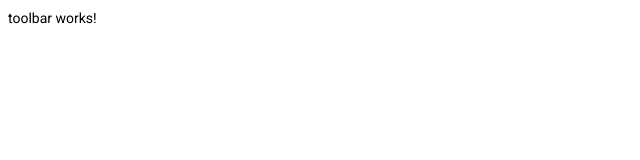
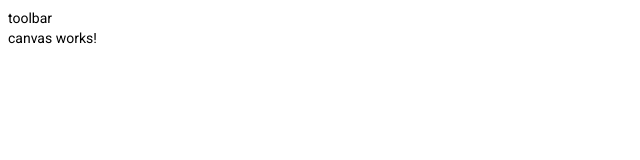
Before and after one commit to nilCux/architecture-logicielle, an Angular app: page / in a window 1280 px wide. Shown: the top 160 px of the page, without its empty margins (0-640 px from the left). Built offline with nearby package versions, Linux system fonts and the light colour scheme.

Commit message:
Add canvas component

```diff
--- a/src/app/app.component.html
+++ b/src/app/app.component.html
@@ -1,3 +1,3 @@
 <app-toolbar></app-toolbar>
-
+<app-canvas></app-canvas>
 <router-outlet></router-outlet>
--- a/src/app/app.module.ts
+++ b/src/app/app.module.ts
@@ -5,9 +5,10 @@ import { AppRoutingModule } from './app-routing.module';
 import { AppComponent } from './app.component';
 import { BrowserAnimationsModule } from '@angular/platform-browser/animations';
 import { ToolbarComponent } from './toolbar/toolbar.component';
+import { CanvasComponent } from './canvas/canvas.component';
 
 @NgModule({
-  declarations: [AppComponent, ToolbarComponent],
+  declarations: [AppComponent, ToolbarComponent, CanvasComponent],
   imports: [BrowserModule, AppRoutingModule, BrowserAnimationsModule],
   providers: [],
   bootstrap: [AppComponent],
--- /dev/null
+++ b/src/app/canvas/canvas.component.html
@@ -0,0 +1 @@
+<p>canvas works!</p>
--- /dev/null
+++ b/src/app/canvas/canvas.component.ts
@@ -0,0 +1,15 @@
+import { Component, OnInit } from '@angular/core';
+
+@Component({
+  selector: 'app-canvas',
+  templateUrl: './canvas.component.html',
+  styleUrls: ['./canvas.component.sass']
+})
+export class CanvasComponent implements OnInit {
+
+  constructor() { }
+
+  ngOnInit(): void {
+  }
+
+}
--- a/src/app/toolbar/toolbar.component.html
+++ b/src/app/toolbar/toolbar.component.html
@@ -1 +1,3 @@
-<p>toolbar works!</p>
+<div class="toolbar-container">
+    toolbar
+</div>
```
Also changed, not shown: src/app/canvas/canvas.component.sass (added), 1 other file (tests, documents, lock files or other folders).
